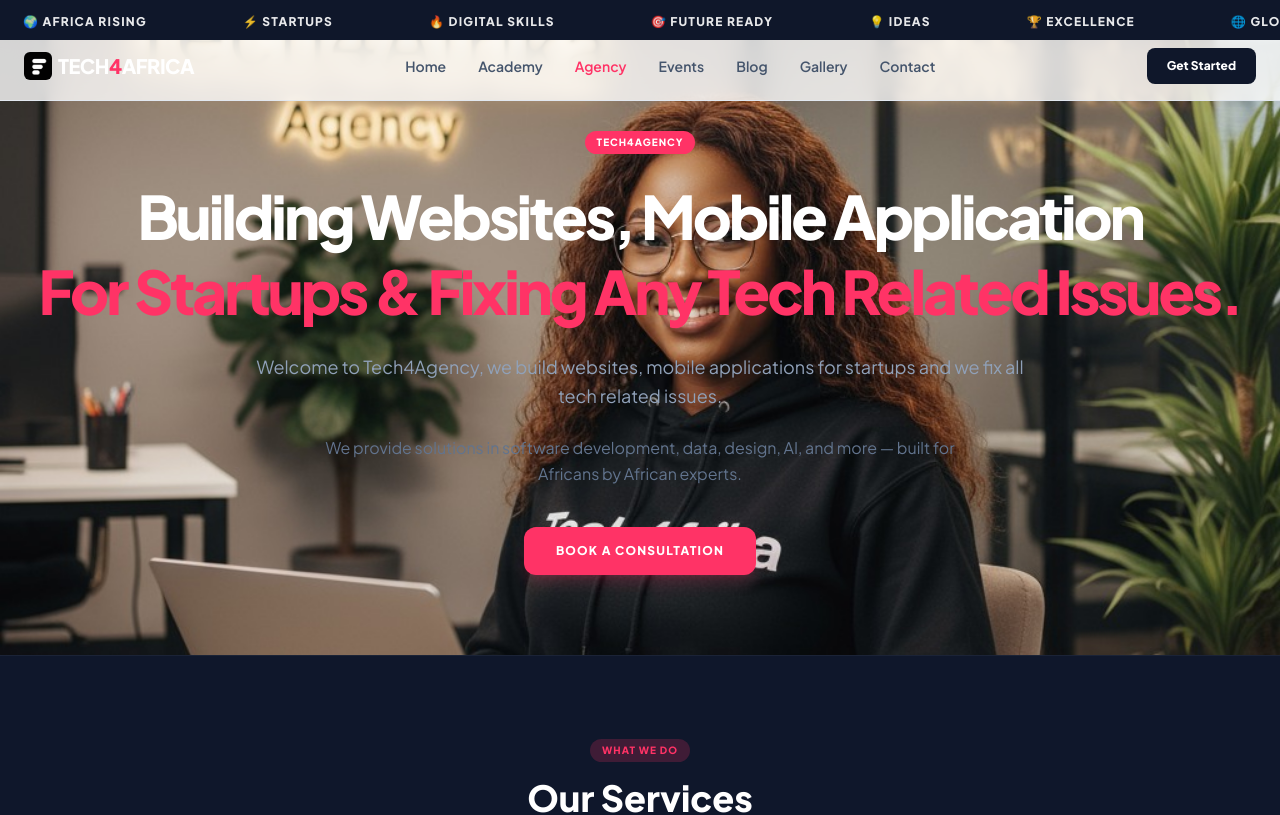
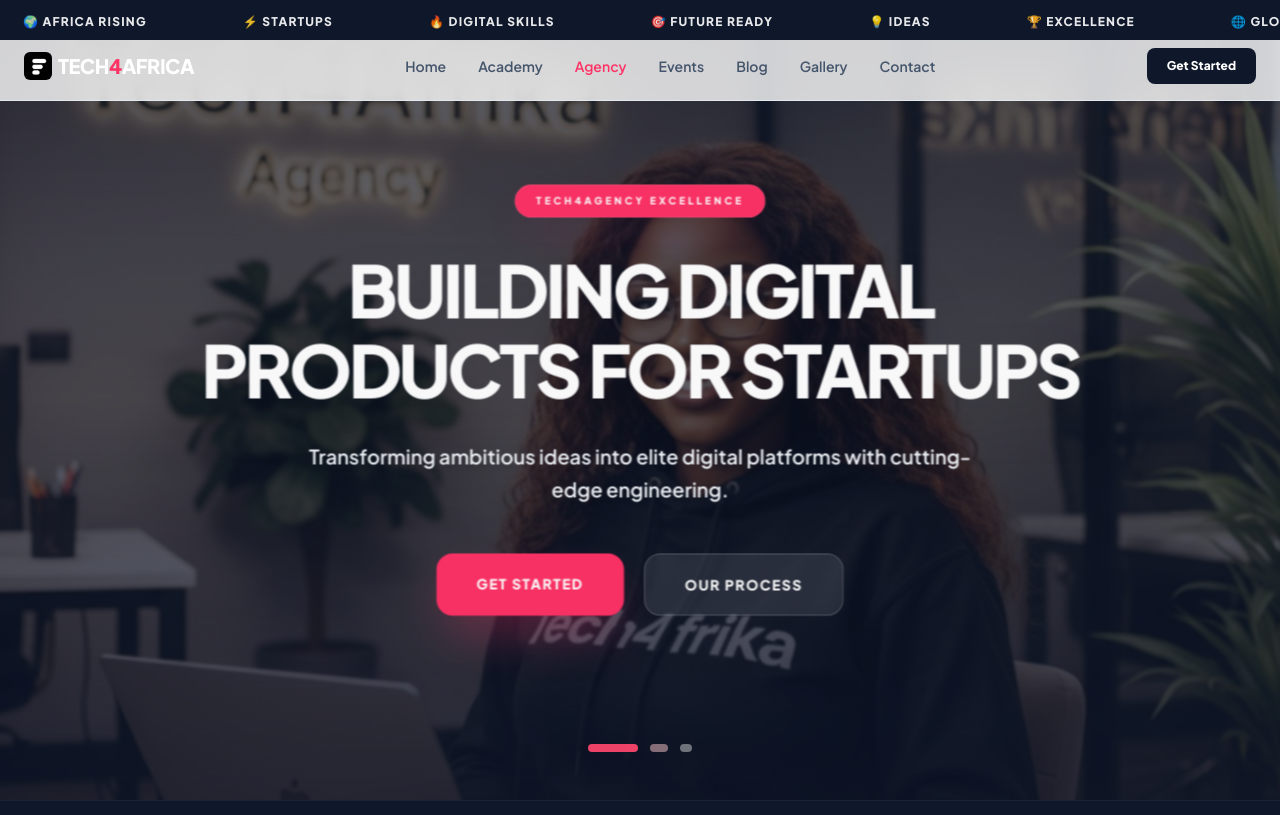
Before and after one commit to Inflimity/tech4africa, a Next.js app: page /agency in a window 1280 px wide. Shown: the top 815 px of the page. Built offline with nearby package versions, Linux system fonts and the light colour scheme.

Commit message:
agency page

```diff
--- a/app/agency/page.tsx
+++ b/app/agency/page.tsx
@@ -7,6 +7,7 @@
 import PageAnimations from "@/components/effects/PageAnimations";
 import Particles from "@/components/effects/Particles";
 import FloatingIcons from "@/components/effects/FloatingIcons";
+import AgencyHero from "@/components/ui/AgencyHero";
 
 export const metadata: Metadata = {
     title: "Tech4Agency | Digital Solutions",
@@ -96,32 +97,30 @@
             <Navbar />
 
             {/* Hero */}
-            <header className="pt-32 pb-20 px-6 max-w-7xl mx-auto relative overflow-hidden">
-                <div data-hero className="absolute inset-0 z-0 opacity-10">
-                    <Image src="/images/agency1.jpeg" alt="Agency Background" fill className="object-cover" />
-                </div>
-
-                <div className="relative z-10 text-center" data-reveal>
-                    <span className="inline-block py-1 px-3 rounded-full bg-africa-red text-white text-[10px] font-bold uppercase tracking-widest mb-6">
-                        Tech4Agency
-                    </span>
-                    <h1 className="text-4xl md:text-6xl font-extrabold tracking-tighter mb-6 leading-tight">
-                        Building Websites, Mobile Application <br />
-                        <span className="text-africa-red">For Startups & Fixing Any Tech Related Issues.</span>
-                    </h1>
-                    <p className="text-lg text-slate-400 max-w-3xl mx-auto mb-6 leading-relaxed">
-                        Welcome to Tech4Agency, we build websites, mobile applications for startups and we fix all tech related issues.
-                    </p>
-                    <p className="text-md text-slate-500 max-w-2xl mx-auto mb-10 leading-relaxed">
-                        We provide solutions in software development, data, design, AI, and more — built for Africans by African experts.
-                    </p>
-                    <Link
-                        href="/contact"
-                        className="inline-block bg-africa-red text-white py-4 px-8 rounded-xl font-bold uppercase tracking-widest hover:scale-105 transition shadow-lg shadow-africa-red/20 text-xs"
-                    >
-                        Book a Consultation
-                    </Link>
-                </div>
+            <header className="relative w-full h-screen overflow-hidden bg-africa-midnight">
+                <AgencyHero slides={[
+                    {
+                        img: "/images/agency1.jpeg",
+                        title: "Building Digital Products For Startups",
+                        sub: "Transforming ambitious ideas into elite digital platforms with cutting-edge engineering.",
+                        cta: "Get Started",
+                        href: "/contact"
+                    },
+                    {
+                        img: "/images/home6.jpeg",
+                        title: "Mobile Application Mastery",
+                        sub: "High-performance iOS and Android apps that scale with your business vision.",
+                        cta: "Discuss Project",
+                        href: "/contact"
+                    },
+                    {
+                        img: "/images/home5.jpeg",
+                        title: "Technical Support & Problem Solving",
+                        sub: "From legacy code fixes to modern infrastructure management, we handle the tech debt so you don't have to.",
+                        cta: "Fix My Issue",
+                        href: "/contact"
+                    }
+                ]} />
             </header>
 
             {/* Services */}
--- /dev/null
+++ b/components/ui/AgencyHero.tsx
@@ -0,0 +1,89 @@
+"use client";
+
+import { useState, useEffect } from "react";
+import Image from "next/image";
+import Link from "next/link";
+
+interface Slide {
+    img: string;
+    title: string;
+    sub: string;
+    cta: string;
+    href: string;
+}
+
+interface AgencyHeroProps {
+    slides: Slide[];
+}
+
+export default function AgencyHero({ slides }: AgencyHeroProps) {
+    const [current, setCurrent] = useState(0);
+
+    useEffect(() => {
+        const timer = setInterval(() => {
+            setCurrent((prev) => (prev + 1) % slides.length);
+        }, 6000);
+        return () => clearInterval(timer);
+    }, [slides.length]);
+
+    return (
+        <div className="relative h-full w-full">
+            {slides.map((slide, index) => (
+                <div
+                    key={index}
+                    className={`absolute inset-0 transition-all duration-1000 ease-in-out ${index === current ? "opacity-100 scale-100 z-10" : "opacity-0 scale-110 z-0"
+                        }`}
+                >
+                    <Image
+                        src={slide.img}
+                        alt={slide.title}
+                        fill
+                        className="object-cover transition-transform duration-[6000ms] ease-linear overflow-hidden"
+                        style={{ transform: index === current ? "scale(1.1)" : "scale(1.0)" }}
+                        priority={index === 0}
+                    />
+                    {/* Balanced dark overlay for readability */}
+                    <div className="absolute inset-0 bg-africa-midnight/60 backdrop-blur-[1px] bg-gradient-to-b from-africa-midnight/30 via-transparent to-africa-midnight/50" />
+
+                    <div className="absolute inset-0 flex flex-col items-center justify-center text-center px-6">
+                        <div className={`max-w-4xl transition-all duration-1000 delay-300 ${index === current ? "translate-y-0 opacity-100" : "translate-y-10 opacity-0"
+                            }`}>
+                            <span className="inline-block bg-africa-red text-white text-[10px] font-black uppercase tracking-[0.3em] px-5 py-2 rounded-full mb-8 shadow-2xl shadow-africa-red/30 border border-white/10">
+                                Tech4Agency Excellence
+                            </span>
+                            <h1 className="text-4xl md:text-7xl font-black text-white uppercase leading-[1.1] mb-8 tracking-tighter drop-shadow-2xl">
+                                {slide.title}
+                            </h1>
+                            <p className="text-slate-100 text-lg md:text-xl font-semibold mb-12 max-w-2xl mx-auto leading-relaxed opacity-100 drop-shadow-md">
+                                {slide.sub}
+                            </p>
+                            <div className="flex flex-wrap justify-center gap-5">
+                                <Link
+                                    href={slide.href}
+                                    className="bg-africa-red text-white px-10 py-5 rounded-2xl font-bold text-sm uppercase tracking-widest hover:scale-105 transition active:scale-95 shadow-2xl shadow-africa-red/40"
+                                >
+                                    {slide.cta}
+                                </Link>
+                                <button className="bg-white/10 backdrop-blur-md text-white border border-white/20 px-10 py-5 rounded-2xl font-bold text-sm uppercase tracking-widest hover:bg-white/20 transition active:scale-95">
+                                    Our Process
+                                </button>
+                            </div>
+                        </div>
+                    </div>
+                </div>
+            ))}
+
+            {/* Navigation Dots */}
+            <div className="absolute bottom-12 left-1/2 -translate-x-1/2 z-20 flex gap-3">
+                {slides.map((_, i) => (
+                    <button
+                        key={i}
+                        onClick={() => setCurrent(i)}
+                        className={`h-2 rounded-full transition-all duration-500 shadow-xl ${i === current ? "w-14 bg-africa-red" : "w-3 bg-white/40 hover:bg-white/70"
+                            }`}
+                    />
+                ))}
+            </div>
+        </div>
+    );
+}
```
